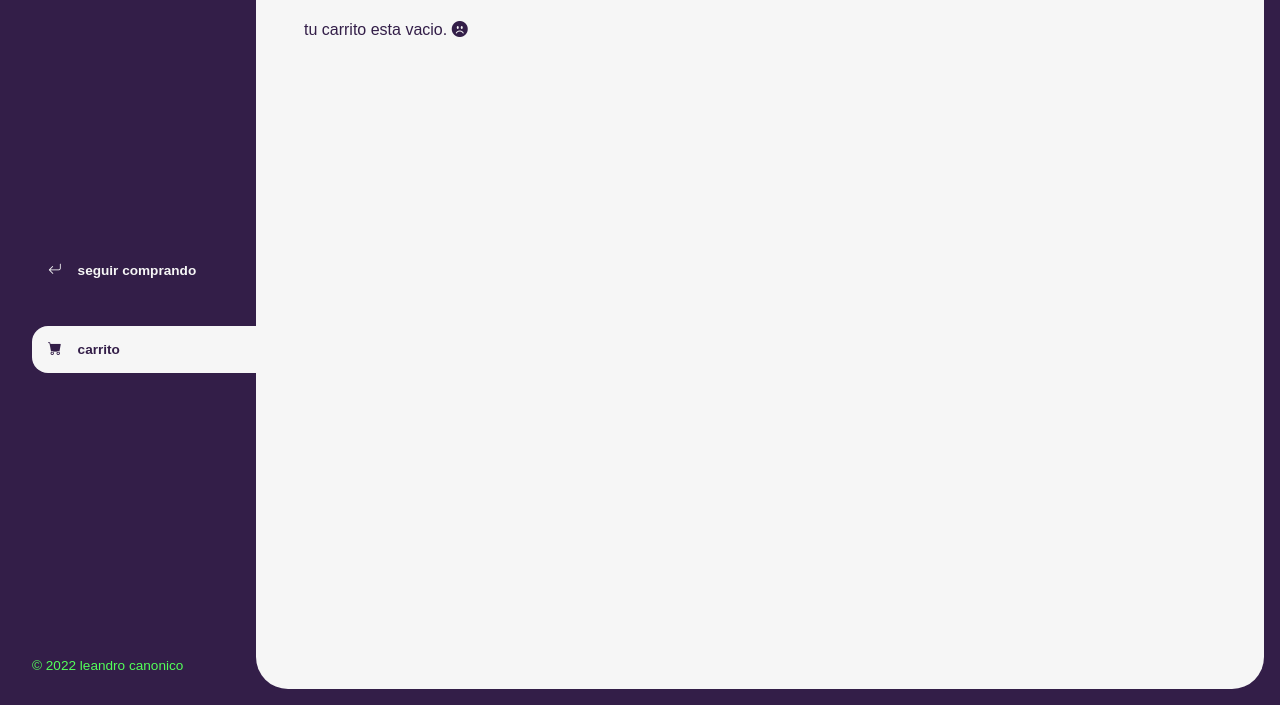
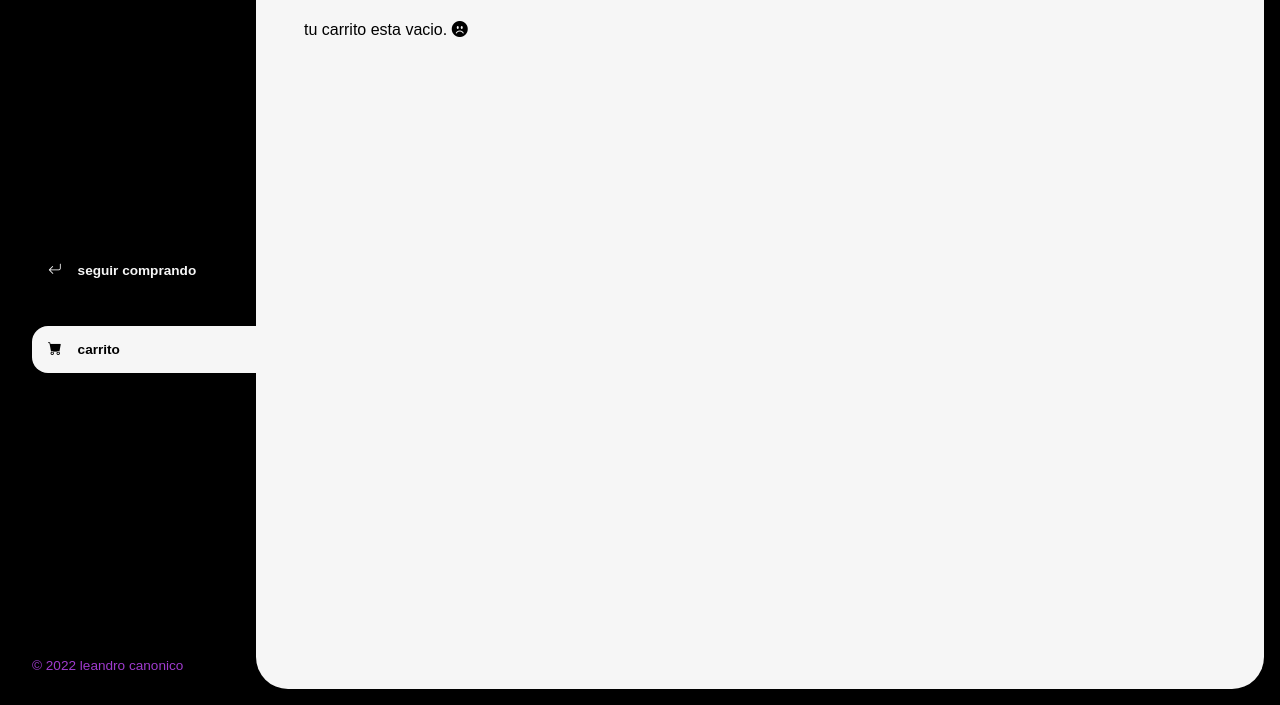
Before and after one commit to LeanCanonico/JavaScriptCoderHouse, a plain HTML site: page carrito.html in a window 1280 px wide. Shown: the part 95-800 px from the top of the page. Drawn offline with nearby package versions, Linux system fonts and the light colour scheme; a web font is replaced by a local one.

Commit message:
color de la page

```diff
--- a/css/estilo.css
+++ b/css/estilo.css
@@ -2,8 +2,8 @@
 @import url("https://fonts.googleapis.com/css2?family=Sono&display=swap");
 
 :root {
-    --clr-main: rgb(51, 30, 72);
-    --clr-main-light: rgb(83, 255, 89);
+    --clr-main: rgb(0, 0, 0);
+    --clr-main-light: rgb(159, 59, 206);
     --clr-white: rgb(246, 246, 246);
     --clr-gray: rgb(211, 207, 207);
     --clr-orange: rgb(227, 148, 0);
```
Also changed, not shown: js/main.js (line endings or trailing spaces).
